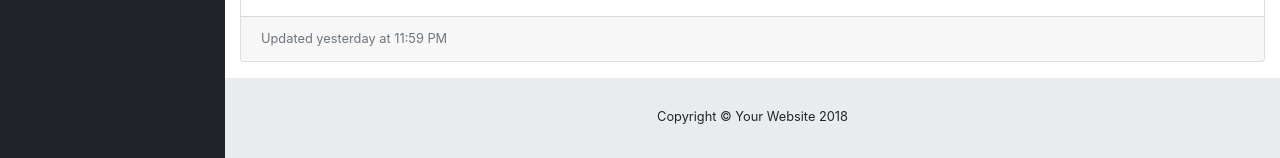
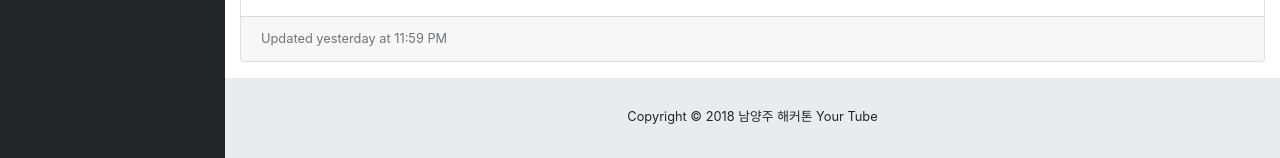
Before and after one commit to kukaro/WapTheHack, a Node server app: page / in a window 1280 px wide. Shown: the part 1491-1649 px from the top of the page. Run offline with Node 20, Linux system fonts and the light colour scheme; some libraries are stand-ins or nearby versions.

Commit message:
edit footer

```diff
--- a/webserver/views/index.ejs
+++ b/webserver/views/index.ejs
@@ -723,7 +723,7 @@
         <footer class="sticky-footer">
             <div class="container my-auto">
                 <div class="copyright text-center my-auto">
-                    <span>Copyright © Your Website 2018</span>
+                    <span>Copyright © 2018 남양주 해커톤 Your Tube</span>
                 </div>
             </div>
         </footer>
```
